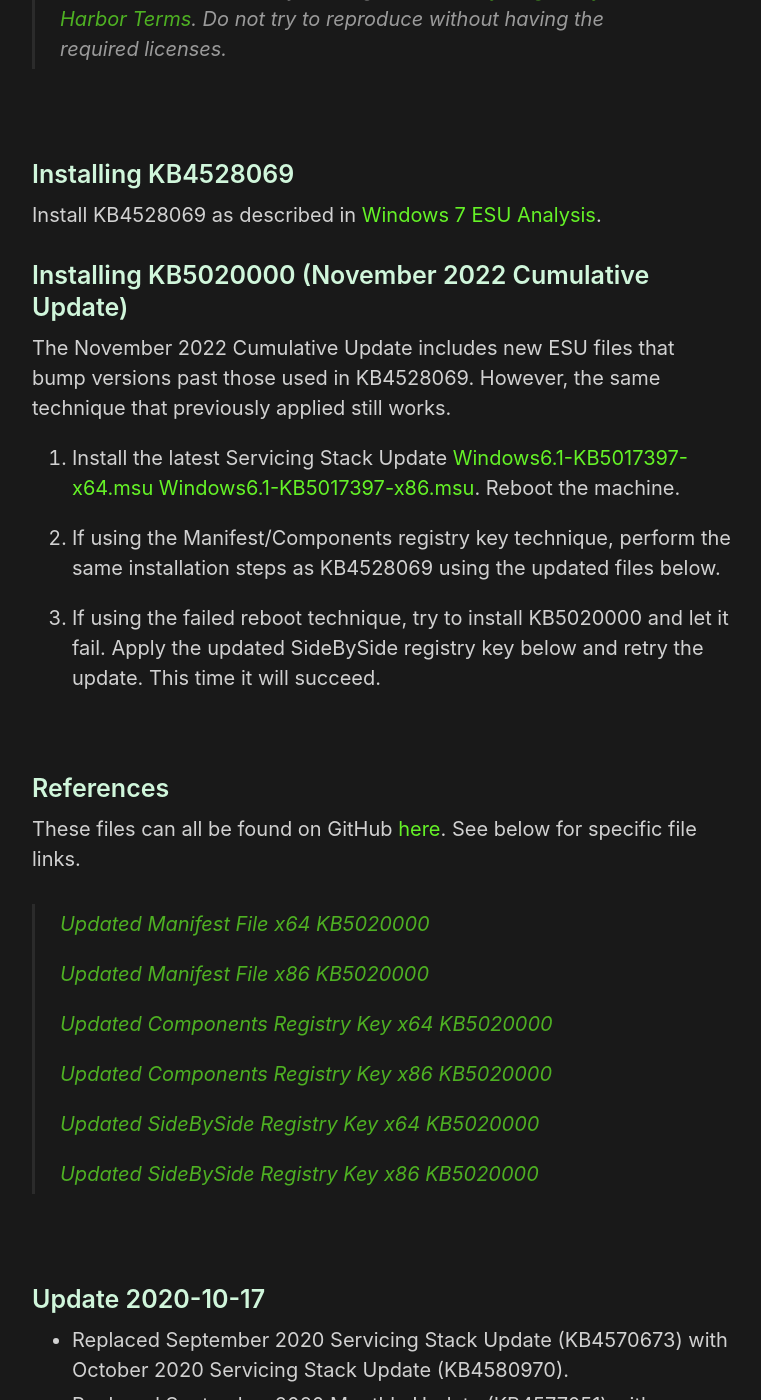
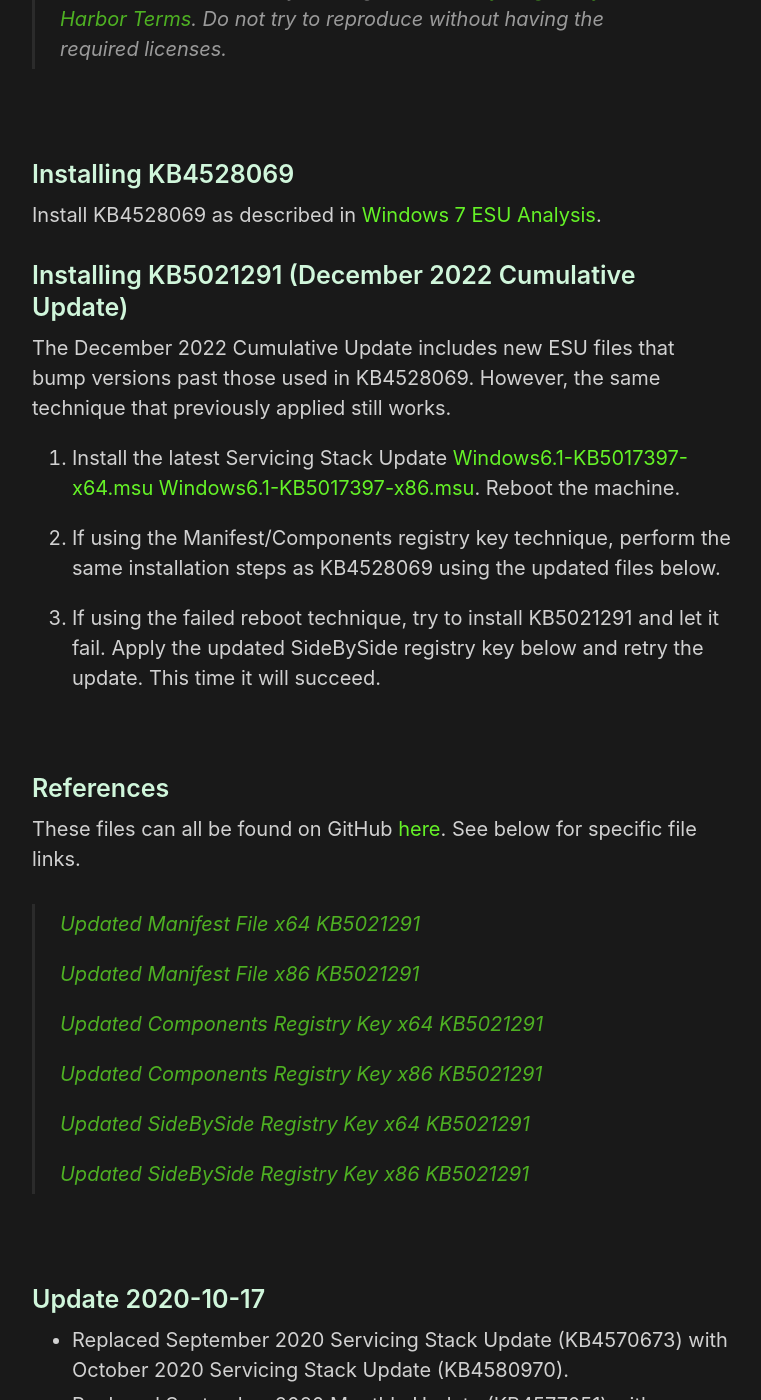
Before and after one commit to HackAndPwn/HackAndPwn.github.io, a Jekyll site: the page built from _posts/2020-09-12-windows-7-esu-analysis-updates.md, in a window 1280 px wide and 1400 px high, scrolled down 731 px. Shown: the whole window, without its empty margins (258-1019 px from the left). Built offline with Jekyll 4.4.1, drawn with Linux system fonts in a browser that asks for light colours; some of the changed text lies outside the part shown.

Commit message:
december 2022 updates

```diff
--- a/_posts/2020-09-12-windows-7-esu-analysis-updates.md
+++ b/_posts/2020-09-12-windows-7-esu-analysis-updates.md
@@ -19,15 +19,15 @@
 
 Install KB4528069 as described in [Windows 7 ESU Analysis](https://hackandpwn.com/windows-7-esu-analysis).
 
-### Installing KB5020000 (November 2022 Cumulative Update)
+### Installing KB5021291 (December 2022 Cumulative Update)
 
-The November 2022 Cumulative Update includes new ESU files that bump versions past those used in KB4528069.  However, the same technique that previously applied still works.
+The December 2022 Cumulative Update includes new ESU files that bump versions past those used in KB4528069.  However, the same technique that previously applied still works.
 
 1. Install the latest Servicing Stack Update [Windows6.1-KB5017397-x64.msu](https://github.com/HackAndPwn/Windows-7-Patching/raw/master/07_ESU_Updates/01_Windows6.1-KB5017397-x64.msu) [Windows6.1-KB5017397-x86.msu](https://github.com/HackAndPwn/Windows-7-Patching/raw/master/07_ESU_Updates/01_Windows6.1-KB5017397-x86.msu).  Reboot the machine.
 
 2. If using the Manifest/Components registry key technique, perform the same installation steps as KB4528069 using the updated files below.
 
-3. If using the failed reboot technique, try to install KB5020000 and let it fail.  Apply the updated SideBySide registry key below and retry the update.  This time it will succeed.
+3. If using the failed reboot technique, try to install KB5021291 and let it fail.  Apply the updated SideBySide registry key below and retry the update.  This time it will succeed.
 
 <br>
 
@@ -35,17 +35,17 @@
 
 These files can all be found on GitHub [here](https://github.com/HackAndPwn/Windows-7-ESU-Analysis).  See below for specific file links.
 
-> [Updated Manifest File x64 KB5020000](https://github.com/HackAndPwn/Windows-7-ESU-Analysis/blob/master/2022_11/amd64_microsoft-windows-s..edsecurityupdatesai_31bf3856ad364e35_6.1.7602.26221_none_c8d38af2362f0ab7.manifest)
+> [Updated Manifest File x64 KB5021291](https://github.com/HackAndPwn/Windows-7-ESU-Analysis/blob/master/2022_12/amd64_microsoft-windows-s..edsecurityupdatesai_31bf3856ad364e35_6.1.7602.26266_none_c8ad4cb4364af92e.manifest)
 >
-> [Updated Manifest File x86 KB5020000](https://github.com/HackAndPwn/Windows-7-ESU-Analysis/blob/master/2022_11/x86_microsoft-windows-s..edsecurityupdatesai_31bf3856ad364e35_6.1.7602.26221_none_6cb4ef6e7dd19981.manifest)
+> [Updated Manifest File x86 KB5021291](https://github.com/HackAndPwn/Windows-7-ESU-Analysis/blob/master/2022_12/x86_microsoft-windows-s..edsecurityupdatesai_31bf3856ad364e35_6.1.7602.26266_none_6c8eb1307ded87f8.manifest)
 >
-> [Updated Components Registry Key x64 KB5020000](https://github.com/HackAndPwn/Windows-7-ESU-Analysis/blob/master/2022_11/ComponentsRegistryKey_x64.reg)
+> [Updated Components Registry Key x64 KB5021291](https://github.com/HackAndPwn/Windows-7-ESU-Analysis/blob/master/2022_12/ComponentsRegistryKey_x64.reg)
 >
-> [Updated Components Registry Key x86 KB5020000](https://github.com/HackAndPwn/Windows-7-ESU-Analysis/blob/master/2022_11/ComponentsRegistryKey_x86.reg)
+> [Updated Components Registry Key x86 KB5021291](https://github.com/HackAndPwn/Windows-7-ESU-Analysis/blob/master/2022_12/ComponentsRegistryKey_x86.reg)
 >
-> [Updated SideBySide Registry Key x64 KB5020000](https://github.com/HackAndPwn/Windows-7-ESU-Analysis/blob/master/2022_11/SideBySideRegistryKey_x64.reg)
+> [Updated SideBySide Registry Key x64 KB5021291](https://github.com/HackAndPwn/Windows-7-ESU-Analysis/blob/master/2022_12/SideBySideRegistryKey_x64.reg)
 >
-> [Updated SideBySide Registry Key x86 KB5020000](https://github.com/HackAndPwn/Windows-7-ESU-Analysis/blob/master/2022_11/SideBySideRegistryKey_x86.reg)
+> [Updated SideBySide Registry Key x86 KB5021291](https://github.com/HackAndPwn/Windows-7-ESU-Analysis/blob/master/2022_12/SideBySideRegistryKey_x86.reg)
 
 <br>
 
@@ -163,3 +163,7 @@
 ### Update 2022-11-27
 * Replaced October 2022 Monthly Update (KB5018454) with November 2022 Monthly Update (KB5020000).
 * Replaced October 2022 Manifest, Components Registry Key, and SideBySide Registry Key (6.1.7602.26174) with November 2022 (6.1.7602.26221).
+
+### Update 2023-01-02
+* Replaced November 2022 Monthly Update (KB5020000) with December 2022 Monthly Update (KB5021291).
+* Replaced November 2022 Manifest, Components Registry Key, and SideBySide Registry Key (6.1.7602.26221) with December 2022 (6.1.7602.26266).
```
Also changed, not shown: other parts of _posts/2020-09-12-windows-7-esu-analysis-updates.md (+1 -1 lines), _posts/2020-05-23-windows-7-esu-patching.md (+23 -11 lines).
